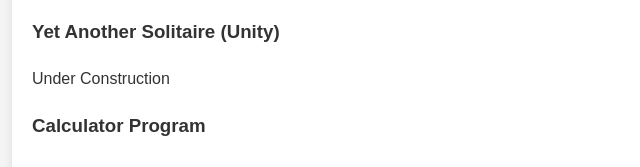
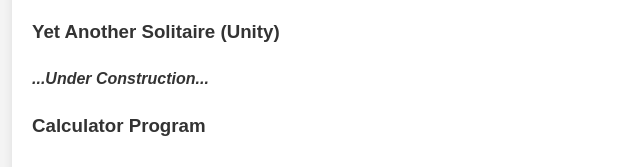
Before and after one commit to maioutloud/maioutloud.github.io, a plain HTML site: page index.html in a window 1280 px wide. Shown: the part 658-825 px from the top of the page, 208-848 px from the left. Drawn offline with Linux system fonts and the light colour scheme.

Commit message:
Update index.html

```diff
--- a/index.html
+++ b/index.html
@@ -55,7 +55,7 @@
         <h2>Projects</h2>
         <div class="project">
             <h3>Yet Another Solitaire (Unity)</h3>
-            <p>Under Construction</p>
+            <p><em><strong>...Under Construction...</strong></em></p>
             <!--comment<iframe src="https://www.youtube.com/embed/your-youtube-video-id-1" allowfullscreen></iframe>-->
         </div>
         <div class="project">
```
